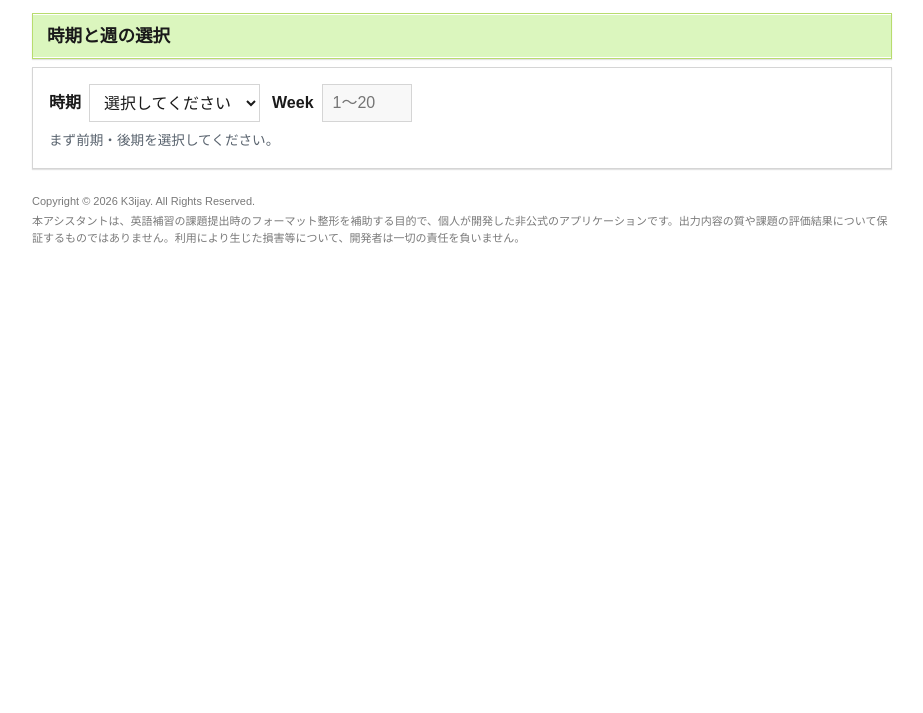
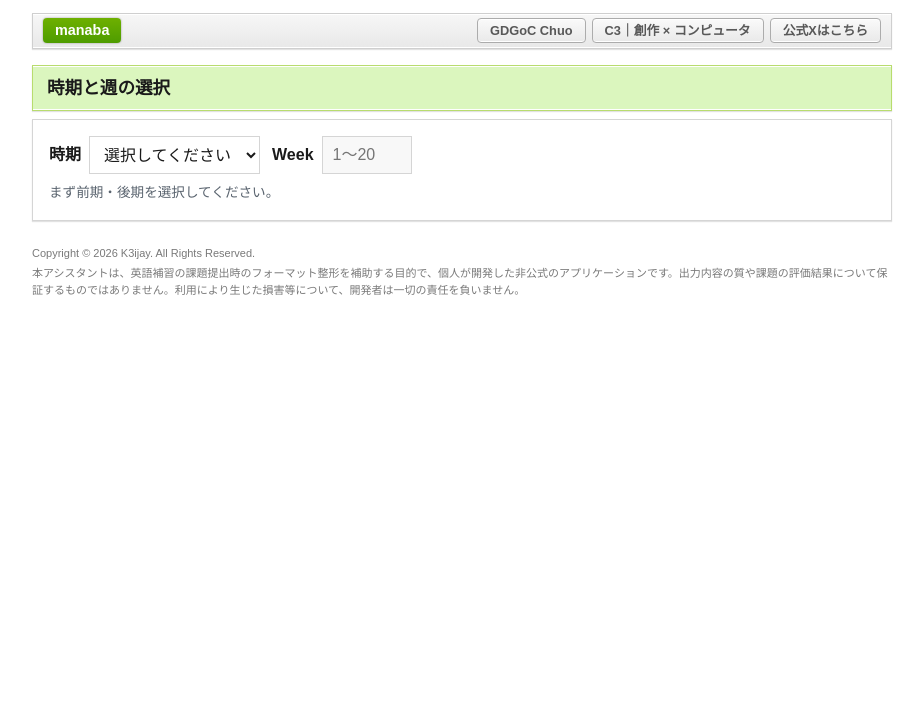
Before and after one commit to k3ijay/eigohosyu, a plain HTML site: page index.html in a window 1280 px wide. Shown: the part 87-800 px from the top of the page, without its empty margins (178-1101 px from the left). Drawn offline with Linux system fonts and the light colour scheme.

Commit message:
feat(top-bar): add navigation bar with manaba and external links

```diff
--- a/index.html
+++ b/index.html
@@ -41,6 +41,36 @@
       <h1 class="header-title">iTL 英語補習</h1>
       <p class="header-subtitle">課題回答アシスタント</p>
     </header>
+
+    <!-- top bar -->
+    <div class="top-bar">
+      <a
+        href="https://room.chuo-u.ac.jp/ct/home"
+        target="_blank"
+        rel="noopener noreferrer"
+        class="top-bar-button"
+      >manaba</a>
+      <div class="top-bar-right">
+        <a
+          href="https://gdgoc-chuo.com"
+          target="_blank"
+          rel="noopener noreferrer"
+          class="top-bar-button"
+        >GDGoC Chuo</a>
+        <a
+          href="https://linktr.ee/c3ofcl"
+          target="_blank"
+          rel="noopener noreferrer"
+          class="top-bar-button"
+        ><span class="label-full-xs">C3｜創作 × コンピュータ</span><span class="label-short-xs">C3</span></a>
+        <a
+          href="https://x.com/k3ijay"
+          target="_blank"
+          rel="noopener noreferrer"
+          class="top-bar-button"
+        ><span class="label-full">公式Xはこちら</span><span class="label-short">公式X</span></a>
+      </div>
+    </div>
 
     <!-- term and week selector -->
     <section class="week-section" aria-label="課題の時期と週の選択">
--- a/style.css
+++ b/style.css
@@ -59,6 +59,70 @@ body {
   font-size: 1.1rem;
   font-weight: 600;
   line-height: 1.4;
+}
+
+/* top bar */
+.top-bar {
+  display: flex;
+  align-items: center;
+  justify-content: space-between;
+  flex-wrap: wrap;
+  gap: 6px;
+  min-height: 36px;
+  padding: 4px 10px;
+  background: linear-gradient(to bottom, #f7f7f7, #e8e8e8);
+  border: 1.5px solid #cfcfcf;
+  border-radius: 0;
+  box-shadow:
+    inset 0 1px 0 #ffffff,
+    inset 0 -1px 0 #ffffff,
+    0px 1px 1px #e2e2e2;
+}
+
+.top-bar-right {
+  display: flex;
+  align-items: center;
+  flex-wrap: wrap;
+  gap: 6px;
+  margin-left: auto;
+}
+
+.top-bar-button {
+  display: inline-flex;
+  align-items: center;
+  height: 25px;
+  padding: 0 12px;
+  border-radius: 4px;
+  background: linear-gradient(to bottom, #6EB000, #4E9c00);
+  color: #ffffff;
+  font-size: 0.9rem;
+  font-weight: 600;
+  text-decoration: none;
+  box-shadow: 0 0 2px rgba(0, 0, 0, 0.4);
+}
+
+.top-bar-button:hover {
+  background: linear-gradient(to bottom, #78bf00, #57ad00);
+}
+
+.label-short,
+.label-short-xs {
+  display: none;
+}
+
+.top-bar-right .top-bar-button {
+  background: linear-gradient(to bottom, #FAFAFA, #E9E9E9);
+  color: #585858;
+  font-size: 0.8rem;
+  border: 1px solid #ACACAC;
+  box-shadow:
+    inset 0 1px 0 #ffffff,
+    inset 0 -1px 0 #ffffff;
+}
+
+.top-bar-right .top-bar-button:hover {
+  background: linear-gradient(to bottom, #FAFAFA, #E9E9E9);
+  color: #005ABB;
 }
 
 .card {
@@ -475,6 +539,49 @@ button:hover {
 }
 
 /* responsive adjustments */
+@media (max-width: 767px) {
+  .top-bar {
+    flex-wrap: nowrap;
+    justify-content: flex-start;
+    gap: 6px;
+    padding: 4px 8px;
+  }
+
+  .top-bar-right {
+    display: contents;
+  }
+
+  .label-full {
+    display: none;
+  }
+
+  .label-short {
+    display: inline;
+  }
+
+  .top-bar-button {
+    flex: 1 1 auto;
+    justify-content: center;
+    padding: 0 6px;
+    font-size: clamp(0.65rem, 2.8vw, 0.85rem);
+    white-space: nowrap;
+  }
+
+  .top-bar-right .top-bar-button {
+    font-size: clamp(0.6rem, 2.5vw, 0.8rem);
+  }
+}
+
+@media (max-width: 374px) {
+  .label-full-xs {
+    display: none;
+  }
+
+  .label-short-xs {
+    display: inline;
+  }
+}
+
 @media (max-width: 640px) {
   .eval-input-table th:last-child,
   .eval-input-table td:last-child {
```
